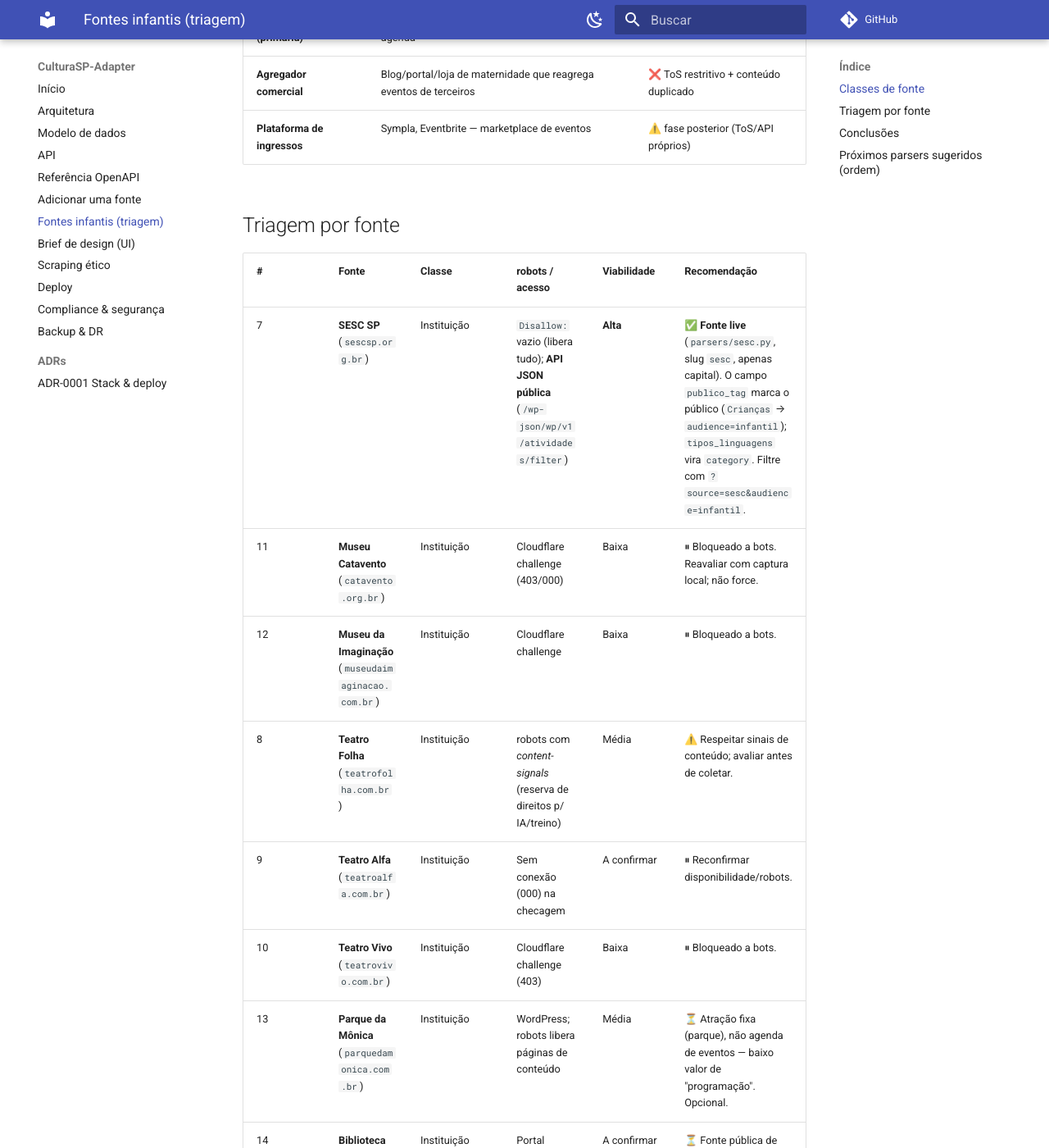
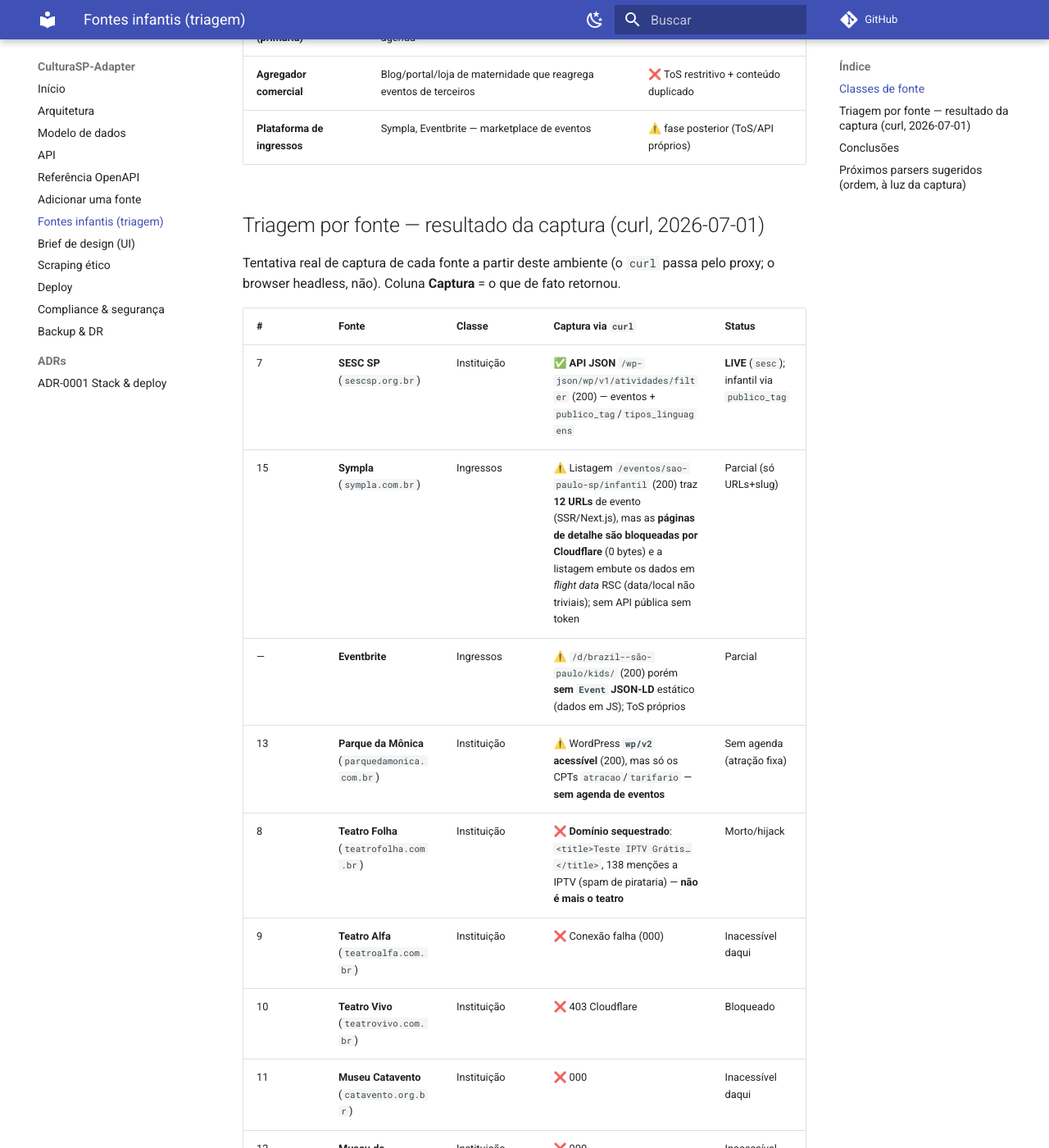
Before and after one commit to danzeroum/culturasp-adapter, an MkDocs documentation site: the page built from docs/sources_infantil.md, in a window 1280 px wide and 1400 px high, scrolled down 576 px. Shown: the whole window at 82% size. Built offline with MkDocs 1.6.1 and Material for MkDocs 9.7.7, drawn with Linux system fonts in a browser that asks for light colours; comment, search, counter and statistics services are not loaded; some of the changed text lies outside the part shown.

Commit message:
docs: captura real das 15 fontes infantis + avança pendencias (#39)
Tentativa de captura de cada fonte a partir do ambiente (curl passa pelo proxy; o
browser headless não). Resultado registrado na triagem e no pendencias:

- SESC: única com dados estruturados completos por curl (já é live; infantil via publico_tag).
- Sympla: captura PARCIAL — listagem infantil traz 12 URLs, mas detalhe é bloqueado
  por Cloudflare e a listagem embute os dados em flight data (Next.js).
- Eventbrite: 200 sem Event JSON-LD estático (dados em JS) + ToS.
- Parque da Mônica: WordPress wp/v2 acessível, porém sem agenda (só CPTs atracao/tarifario).
- Teatro Folha: domínio SEQUESTRADO (spam de IPTV) — removido do roadmap.
- Teatro Alfa/Catavento/Museu da Imaginação/Guia de Bolso/Temporada Baby/Dicas de Mãe: 000.
- Teatro Vivo/SP Crianças: 403/Cloudflare. SP Cultura (MapasCulturais): API 000 (bloqueada).
- Blogs comerciais: agregadores/loja, fora de escopo.

Atualiza docs/sources_infantil.md (tabela por captura + roadmap) e pendencias.md
(resumo da captura, decisões e próxima fonte = SP Cultura quando houver rede).


Claude-Session: https://claude.ai/code/session_011pJPmuwjAHzzesAgBvqgaB

Co-authored-by: Claude <noreply@anthropic.com>

```diff
--- a/docs/sources_infantil.md
+++ b/docs/sources_infantil.md
@@ -19,26 +19,37 @@ proteção — portanto fora de escopo.
 | **Agregador comercial** | Blog/portal/loja de maternidade que reagrega eventos de terceiros | ❌ ToS restritivo + conteúdo duplicado |
 | **Plataforma de ingressos** | Sympla, Eventbrite — marketplace de eventos | ⚠️ fase posterior (ToS/API próprios) |
 
-## Triagem por fonte
+## Triagem por fonte — resultado da captura (curl, 2026-07-01)
 
-| # | Fonte | Classe | robots / acesso | Viabilidade | Recomendação |
-|---|---|---|---|---|---|
-| 7 | **SESC SP** (`sescsp.org.br`) | Instituição | `Disallow:` vazio (libera tudo); **API JSON pública** (`/wp-json/wp/v1/atividades/filter`) | **Alta** | ✅ **Fonte live** (`parsers/sesc.py`, slug `sesc`, apenas capital). O campo `publico_tag` marca o público (`Crianças` → `audience=infantil`); `tipos_linguagens` vira `category`. Filtre com `?source=sesc&audience=infantil`. |
-| 11 | **Museu Catavento** (`catavento.org.br`) | Instituição | Cloudflare challenge (403/000) | Baixa | ⏸ Bloqueado a bots. Reavaliar com captura local; não force. |
-| 12 | **Museu da Imaginação** (`museudaimaginacao.com.br`) | Instituição | Cloudflare challenge | Baixa | ⏸ Bloqueado a bots. |
-| 8 | **Teatro Folha** (`teatrofolha.com.br`) | Instituição | robots com *content-signals* (reserva de direitos p/ IA/treino) | Média | ⚠️ Respeitar sinais de conteúdo; avaliar antes de coletar. |
-| 9 | **Teatro Alfa** (`teatroalfa.com.br`) | Instituição | Sem conexão (000) na checagem | A confirmar | ⏸ Reconfirmar disponibilidade/robots. |
-| 10 | **Teatro Vivo** (`teatrovivo.com.br`) | Instituição | Cloudflare challenge (403) | Baixa | ⏸ Bloqueado a bots. |
-| 13 | **Parque da Mônica** (`parquedamonica.com.br`) | Instituição | WordPress; robots libera páginas de conteúdo | Média | ⏳ Atração fixa (parque), não agenda de eventos — baixo valor de "programação". Opcional. |
-| 14 | **Biblioteca Monteiro Lobato** (portal da Prefeitura) | Instituição (pública) | Portal `prefeitura.sp.gov.br` | A confirmar | ⏳ Fonte pública de valor (oficinas/contação gratuitas); confirmar URL de agenda e estrutura. |
-| 1 | **Brincando Juntos** (`brincandojuntos.com.br`) | Agregador/loja | robots (Nuvemshop e-commerce) | — | ❌ É uma **loja** com blog; reagrega. Fora de escopo. |
-| 2 | **SP Crianças** (`spcriancas.com.br`) | Agregador | Cloudflare challenge | — | ❌ Agregador; bloqueado a bots. |
-| 3 | **Mães Amigas** (`maesamigas.com.br`) | Agregador | — | — | ❌ Blog de maternidade; reagrega. |
-| 4 | **Guia de Bolso Kids** (`guiadebolso.com.br/kids`) | Agregador | — | — | ❌ Reagrega. |
-| 5 | **Temporada Baby** (`temporadababy.com.br`) | Agregador | — | — | ❌ Reagrega. |
-| 6 | **Dicas de Mãe** (`dicasdemae.com.br`) | Agregador | — | — | ❌ Blog; reagrega. |
-| 15 | **Sympla** (`sympla.com.br`) | Ingressos | `Allow: /` | Média | ⚠️ Fase posterior. Filtro "Infantil" dá cobertura ampla, mas é agregador com ToS/possível API. |
-| — | **Eventbrite** | Ingressos | — | Média | ⚠️ Fase posterior; categoria Kids/Family. |
+Tentativa real de captura de cada fonte a partir deste ambiente (o `curl` passa
+pelo proxy; o browser headless, não). Coluna **Captura** = o que de fato retornou.
+
+| # | Fonte | Classe | Captura via `curl` | Status |
+|---|---|---|---|---|
+| 7 | **SESC SP** (`sescsp.org.br`) | Instituição | ✅ **API JSON** `/wp-json/wp/v1/atividades/filter` (200) — eventos + `publico_tag`/`tipos_linguagens` | **LIVE** (`sesc`); infantil via `publico_tag` |
+| 15 | **Sympla** (`sympla.com.br`) | Ingressos | ⚠️ Listagem `/eventos/sao-paulo-sp/infantil` (200) traz **12 URLs** de evento (SSR/Next.js), mas as **páginas de detalhe são bloqueadas por Cloudflare** (0 bytes) e a listagem embute os dados em *flight data* RSC (data/local não triviais); sem API pública sem token | Parcial (só URLs+slug) |
+| — | **Eventbrite** | Ingressos | ⚠️ `/d/brazil--são-paulo/kids/` (200) porém **sem `Event` JSON-LD** estático (dados em JS); ToS próprios | Parcial |
+| 13 | **Parque da Mônica** (`parquedamonica.com.br`) | Instituição | ⚠️ WordPress **`wp/v2` acessível** (200), mas só os CPTs `atracao`/`tarifario` — **sem agenda de eventos** | Sem agenda (atração fixa) |
+| 8 | **Teatro Folha** (`teatrofolha.com.br`) | Instituição | ❌ **Domínio sequestrado**: `<title>Teste IPTV Grátis…</title>`, 138 menções a IPTV (spam de pirataria) — **não é mais o teatro** | Morto/hijack |
+| 9 | **Teatro Alfa** (`teatroalfa.com.br`) | Instituição | ❌ Conexão falha (000) | Inacessível daqui |
+| 10 | **Teatro Vivo** (`teatrovivo.com.br`) | Instituição | ❌ 403 Cloudflare | Bloqueado |
+| 11 | **Museu Catavento** (`catavento.org.br`) | Instituição | ❌ 000 | Inacessível daqui |
+| 12 | **Museu da Imaginação** (`museudaimaginacao.com.br`) | Instituição | ❌ 000 | Inacessível daqui |
+| 14 | **Biblioteca Monteiro Lobato** (Prefeitura) | Instituição pública | ❌ 302 (redireciona; a agenda real fica noutra URL) | A confirmar (URL) |
+| 1 | **Brincando Juntos** (`brincandojuntos.com.br`) | Agregador/loja | ❌ 301 (loja Nuvemshop) | Fora de escopo |
+| 2 | **SP Crianças** (`spcriancas.com.br`) | Agregador | ❌ 000/Cloudflare | Fora de escopo |
+| 3 | **Mães Amigas** (`maesamigas.com.br`) | Agregador | ⚠️ 200 (WordPress) mas reagrega eventos de terceiros | Fora de escopo |
+| 4 | **Guia de Bolso Kids** (`guiadebolso.com.br/kids`) | Agregador | ❌ 000 | Fora de escopo |
+| 5 | **Temporada Baby** (`temporadababy.com.br`) | Agregador | ❌ 000 | Fora de escopo |
+| 6 | **Dicas de Mãe** (`dicasdemae.com.br`) | Agregador | ❌ 000 | Fora de escopo |
+| — | **SP Cultura** (`spcultura.prefeitura.sp.gov.br`, MapasCulturais) | Open data | ❌ API `/api/event/find` retorna 000 (bloqueado pelo proxy) | Ideal, mas inacessível daqui |
+
+**Resumo:** das 15 fontes (+ plataformas), só o **SESC** entrega dados estruturados
+completos por `curl` (e já é live). **Sympla** dá captura **parcial** (URLs da
+categoria infantil, sem data/local). **Teatro Folha morreu** (domínio sequestrado por
+spam de IPTV). **Parque da Mônica** não tem agenda (só atrações fixas). O resto está
+**inacessível deste ambiente** (000/403/Cloudflare) — precisa de captura local/rede
+liberada — ou é **agregador comercial fora de escopo**.
 
 ## Conclusões
 
@@ -52,16 +63,25 @@ proteção — portanto fora de escopo.
    espera, não em evasão.
 3. **Agregadores comerciais estão fora de escopo**: reagregam conteúdo de terceiros
    com ToS restritivos e duplicam as fontes primárias que o projeto já cobre.
-4. **Sympla/Eventbrite** ficam para uma fase posterior, tratadas como plataformas
-   (respeitando ToS/API), não como scraping de blog.
+4. **Sympla/Eventbrite** ficam para fase posterior, como plataformas (ToS/API). A
+   captura do Sympla é **parcial** por `curl` (só URLs da listagem infantil; detalhe
+   bloqueado por Cloudflare).
+5. **Teatro Folha saiu do radar**: o domínio `teatrofolha.com.br` foi **sequestrado**
+   (página de spam de IPTV) — não é mais o teatro.
 
-## Próximos parsers sugeridos (ordem)
+## Próximos parsers sugeridos (ordem, à luz da captura)
 
-1. **Biblioteca Monteiro Lobato / portais públicos da Prefeitura** — dados
-   públicos, sem barreira comercial; confirmar URL de agenda.
-2. **Teatro Folha** — respeitando os *content-signals* declarados.
-3. Reavaliar as fontes Cloudflare somente se houver acesso autorizado/local.
-4. **Sympla/Eventbrite** — como plataforma (ToS/API), fase posterior.
+1. **SP Cultura / MapasCulturais** (`spcultura.prefeitura.sp.gov.br`) — API pública
+   `/api/event/find`, seria *API-native* como o SESC; **inacessível deste ambiente**
+   (000), rodar com rede liberada.
+2. **Biblioteca Monteiro Lobato / portais da Prefeitura** — confirmar a URL real da
+   agenda (o link atual dá 302).
+3. **Sympla** como plataforma (ToS/API) — captura parcial via listagem; ideal seria a
+   API oficial (com token). Fase posterior.
+4. Reavaliar as fontes Cloudflare (Catavento, Museu da Imaginação, Teatro Vivo) só com
+   acesso autorizado/local.
+5. ~~Teatro Folha~~ — **removido**: domínio sequestrado (spam de IPTV), não é mais o
+   teatro.
 
 Cada novo parser segue `parsers/_template.py`, entra primeiro em
 `EXPERIMENTAL_PARSERS` e só é promovido após captura real
```
Also changed, not shown: pendencias.md (+48 -47 lines).
